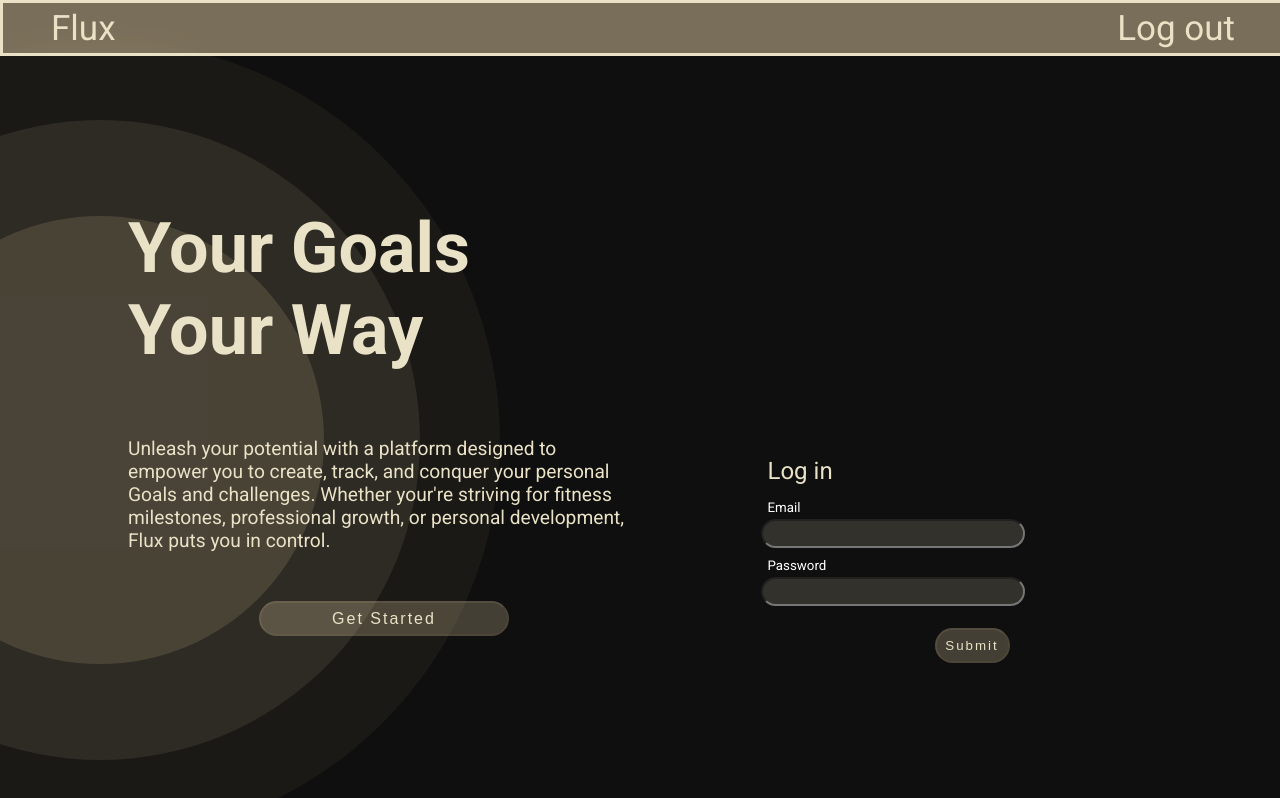
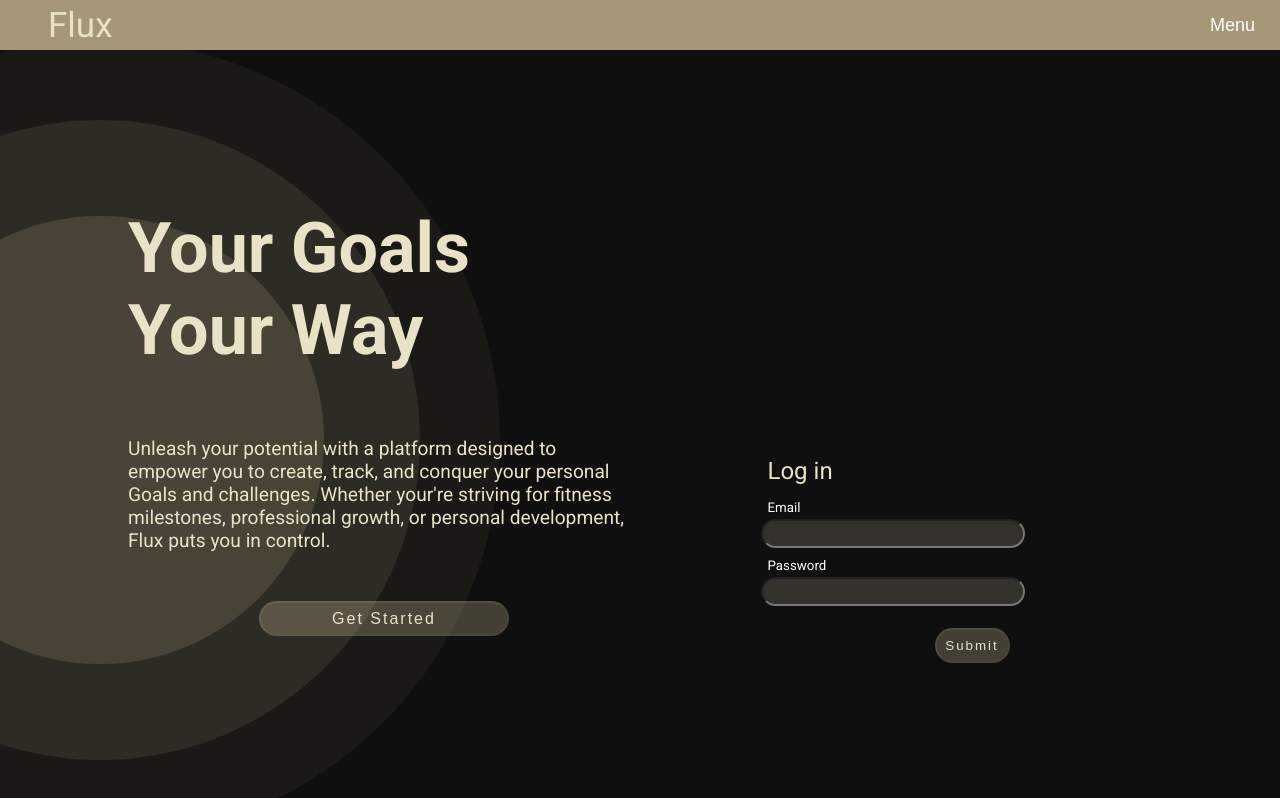
Before and after one commit to Daniel-Peatt/flux, a React (Create React App) app: page / in a window 1280 px wide. Shown: the top 798 px of the page. Built offline with nearby package versions, Linux system fonts and the light colour scheme.

Commit message:
Add dropdown menu to header

```diff
--- a/src/components/CreateAccount/CreateAccount.jsx
+++ b/src/components/CreateAccount/CreateAccount.jsx
@@ -111,7 +111,6 @@ function CreateAccountPage () {
                         className={styles.button}
                         value="Submit"/>
                     </div>
-
                 </form>
 
                 {errorMessage && <p className={styles.error}>{errorMessage}</p>}
--- a/src/components/Dashboard/components/Task/task.module.css
+++ b/src/components/Dashboard/components/Task/task.module.css
@@ -1,7 +1,7 @@
 .box {
     border: solid;
     width: 80%;
-    height: 30rem;
+    height: 40rem;
     border-radius: 50px;
     display: flex;
     padding-top: 2rem;
@@ -59,7 +59,7 @@
 .tasks {
     display: flex;
     /* align-items: center; */
-    font-size: 1.5rem;
+    font-size: 1rem;
     justify-content: flex-start;
     width: 100%;
     padding-left: 1rem;
--- a/src/components/Header/Header.jsx
+++ b/src/components/Header/Header.jsx
@@ -17,10 +17,14 @@ function Header () {
     return (
         <header className={styles.Header}>
              <div onClick={goToHome} className={styles.icon}>Flux</div>
-             <div className={styles.links}>
-                <div onClick={logOut}>Log out</div>
-             </div>
-
+             <nav className={styles.dropdown}>
+                <button className={styles.button}>Menu</button>
+                <div className={styles.links}>
+                    <a>Profile</a>
+                    <a>Dashboard</a>
+                    <a onClick={logOut}>Log out</a>
+                </div>
+             </nav>
         </header>
     )
 }
--- a/src/components/Header/Header.module.css
+++ b/src/components/Header/Header.module.css
@@ -1,10 +1,7 @@
 .Header {
-    background-color: rgba(227, 205, 163, .5);
+    background-color: #a79779;
     height: 50px;
     color: #EAE2C6 ;
-    font-size: 35px;
-    border: solid;
-
     display: flex;
     justify-content: space-between;
     align-items: center;
@@ -19,25 +16,47 @@
 .icon {
     cursor: pointer;
     padding-left: 3rem;
+    font-size: 35px;
 }
 
-.links {
-    cursor: pointer;
-    padding-right: 3rem;
+/* Dropdown */
+.dropdown {
+    margin-right: 10px;
 }
 
-/* .Header {
-    background-color: rgba(227, 205, 163, 0.5); @
-    height: 50px;@
-    color: #EAE2C6;@
-    display: flex;@
-    align-items: center;@
-    font-size: 35px;@
-    padding-left: 40px;@
-    position: fixed;@
-    width: 100%;@
-    z-index: 1000;@
-    top: 0; @
-    left: 0;@
-    backdrop-filter: blur(10px);
-} */
+.dropdown button {
+    background-color: #a79779;
+    color: white;
+    padding: 10px 15px;
+    border: none;
+    cursor: pointer;
+    vertical-align: middle;
+    font-size: large;
+}
+
+.dropdown button:hover {
+    background-color: #bcb7a5;
+}
+
+.dropdown a {
+    display: block;
+    color: black;
+    padding: 10px 15px;
+    width: 200px;
+}
+
+.dropdown .links {
+    display: none; /* Defaults hide the dropdown */
+    background-color: #a9a38f;
+    position: absolute; /* Ensures that the dropdown shows on top of the webpage */
+    box-shadow: 2px 2px 5px black;
+    right: 0; /* This keeps the dropdown from overflowing over the right side of the screen */
+}
+
+.dropdown:hover .links {
+        display: block; /* Unhides dropdown when mouse is hovered over button*/
+}
+
+.dropdown a:hover {
+    background-color: #eae2c7;
+}
```
